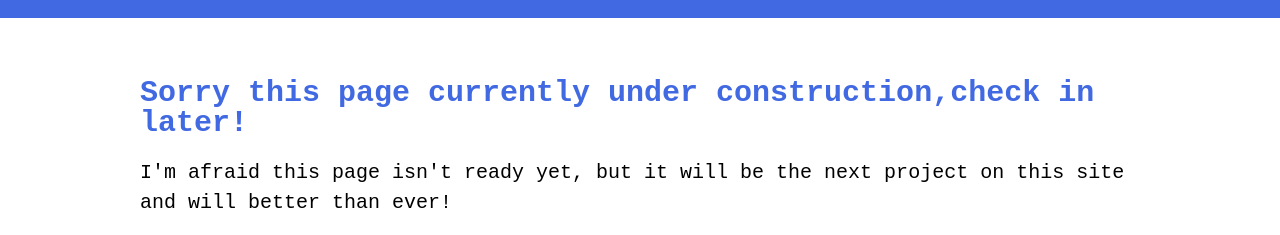
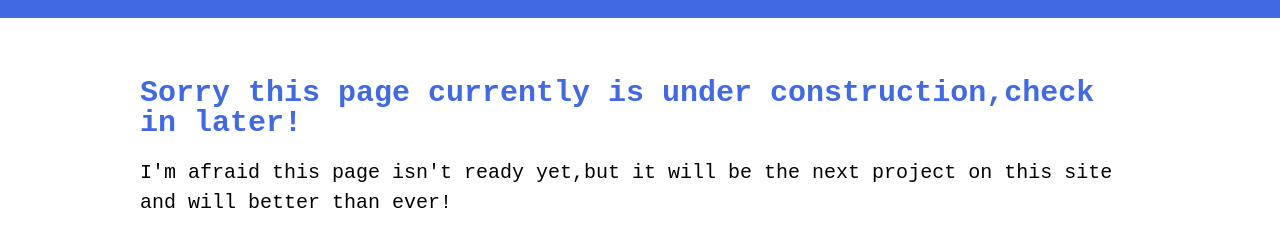
Before and after one commit to kepapen/Kevin, a plain HTML site: page Digital Media.html in a window 1280 px wide. Shown: the part 436-671 px from the top of the page. Drawn offline with Linux system fonts and the light colour scheme.

Commit message:
little edits

```diff
--- a/Digital Media.html
+++ b/Digital Media.html
@@ -24,8 +24,8 @@
 </header>
 <!-- main element -->
 <main>
-	<h2>Sorry this page currently under construction,check in later!</h2>
-	<p>I'm afraid this page isn't ready yet, but it will be the next project on this site and will better than ever!</p>
+	<h2>Sorry this page currently is under construction,check in later!</h2>
+	<p>I'm afraid this page isn't ready yet,but it will be the next project on this site and will better than ever!</p>
 	<img src="img/construction.jpg"
 	align="center">
 
```
